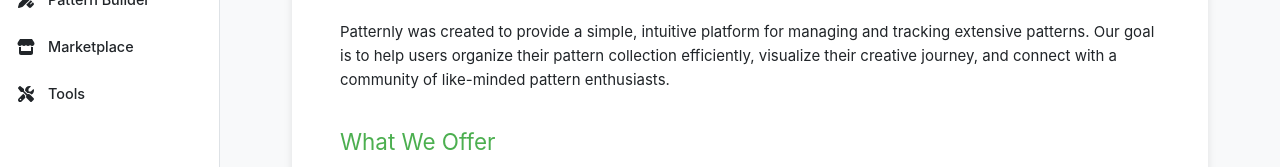
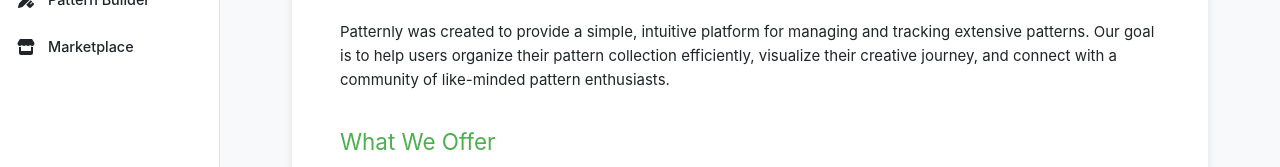
Before and after one commit to azh1n/patternly, a Vue app in the folder vue-project/: page /about in a window 1280 px wide. Shown: the part 199-366 px from the top of the page. Built offline with nearby package versions, Linux system fonts and the light colour scheme; no server answers.

Commit message:
experimental

```diff
--- a/vue-project/src/components/SideNavigation.vue
+++ b/vue-project/src/components/SideNavigation.vue
@@ -39,7 +39,7 @@
           <span class="nav-label" v-if="isExpanded">Marketplace</span>
         </router-link>
 
-        <router-link to="/tools" class="nav-item" active-class="active">
+        <router-link v-if="experimentalFeatures" to="/tools" class="nav-item" active-class="active">
           <font-awesome-icon icon="tools" class="nav-icon" />
           <span class="nav-label" v-if="isExpanded">Tools</span>
         </router-link>
```
